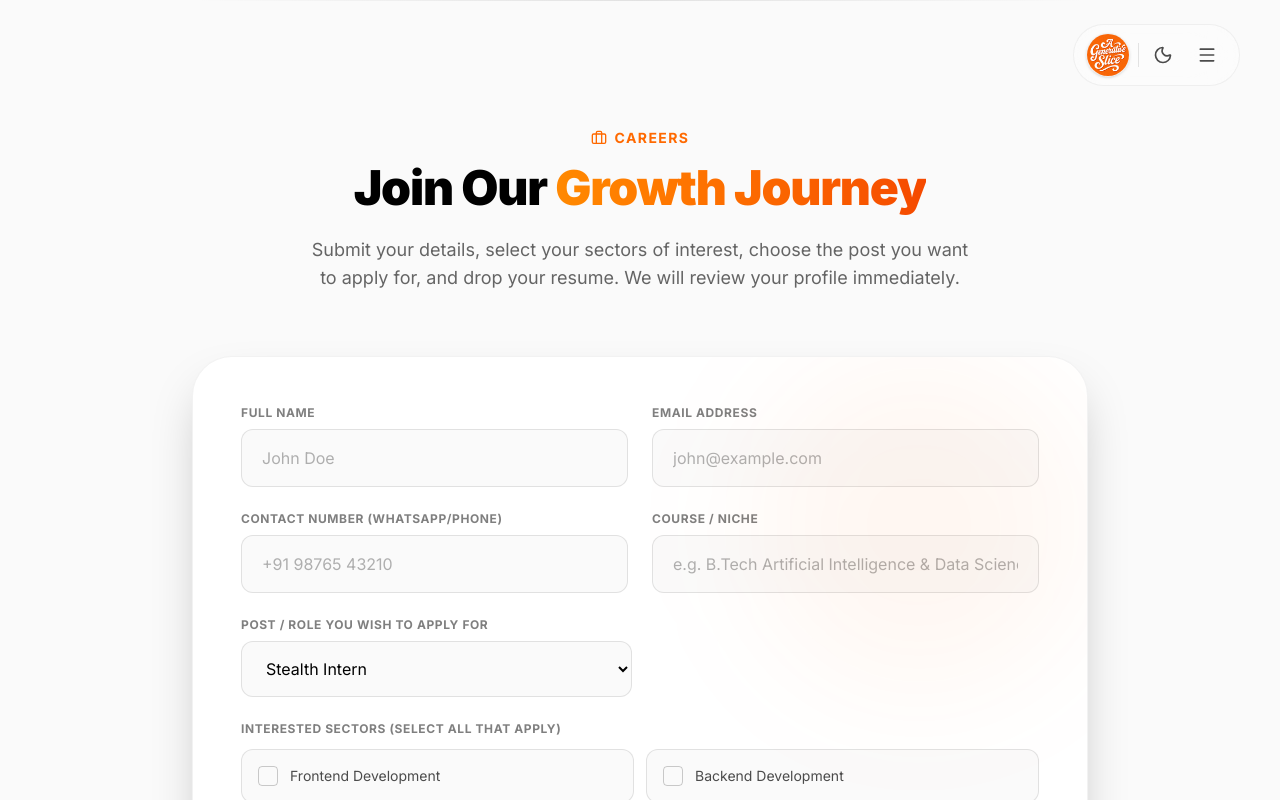
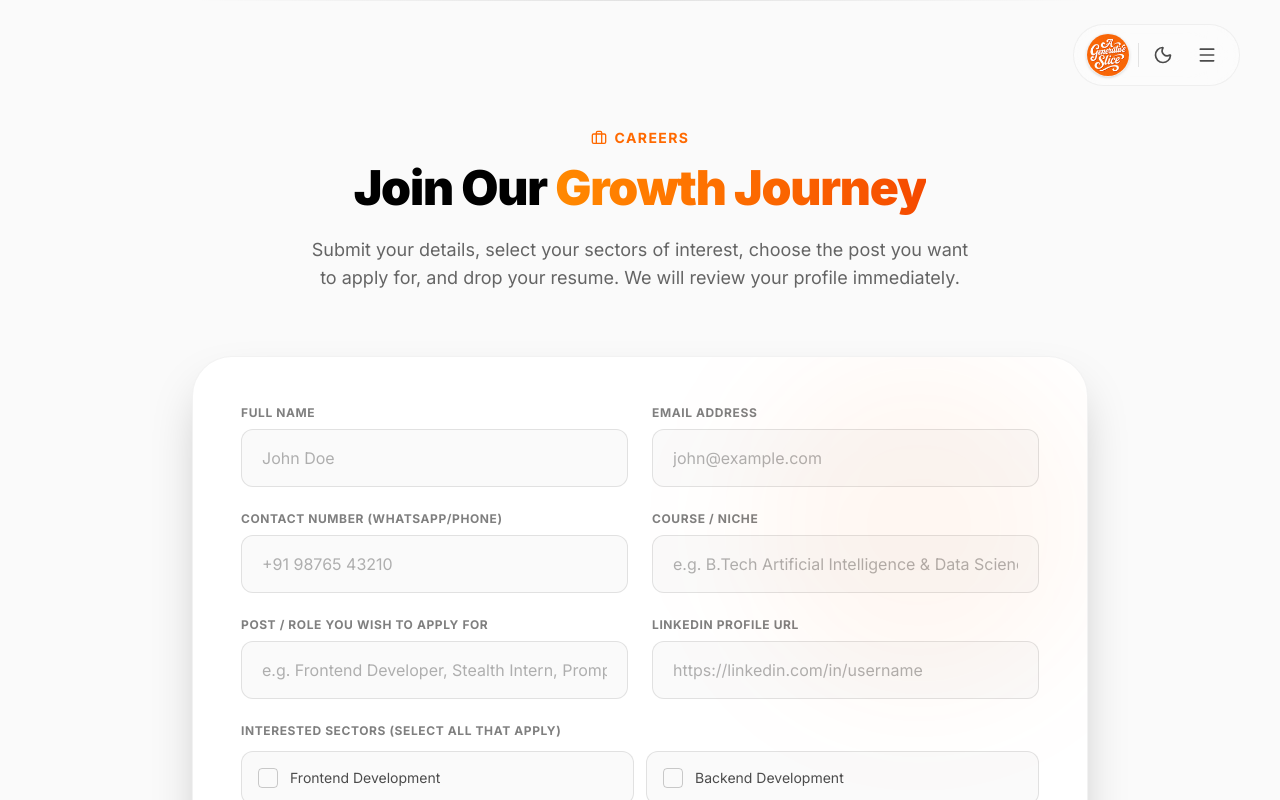
Before and after one commit to A-Generative-Slice/A-generative-slice, a React (Vite) app: page /careers in a window 1280 px wide. Shown: the top 800 px of the page. Built offline with nearby package versions, Linux system fonts and the light colour scheme.

Commit message:
Update CareersSection: replace role dropdown with text field and add LinkedIn Profile URL field

```diff
--- a/src/components/CareersSection.tsx
+++ b/src/components/CareersSection.tsx
@@ -9,8 +9,8 @@ export const CareersSection = () => {
         email: '',
         contact: '',
         courseNiche: '',
-        post: 'Stealth Intern',
-        customPost: '',
+        post: '',
+        linkedIn: '',
         interestedSectors: [] as string[],
         resumeFile: null as File | null
     });
@@ -28,15 +28,7 @@ export const CareersSection = () => {
         "UI/UX Figma Design"
     ];
 
-    const roles = [
-        "Stealth Intern",
-        "Prompt Engineer",
-        "Figma Designer",
-        "Vibe Coder",
-        "Project Presentator",
-        "Customised Solutions Developer",
-        "Other"
-    ];
+
 
     const handleSectorChange = (sector: string) => {
         setFormData(prev => {
@@ -88,14 +80,14 @@ export const CareersSection = () => {
     };
 
     const getMailtoUrl = () => {
-        const finalPost = formData.post === 'Other' ? formData.customPost : formData.post;
-        const subject = encodeURIComponent(`Job Application: ${finalPost} - ${formData.name}`);
+        const subject = encodeURIComponent(`Job Application: ${formData.post} - ${formData.name}`);
         const body = encodeURIComponent(
             `Name: ${formData.name}\n` +
             `Email: ${formData.email}\n` +
             `Contact: ${formData.contact}\n` +
             `Course / Niche: ${formData.courseNiche}\n` +
-            `Post Applied For: ${finalPost}\n` +
+            `Post Applied For: ${formData.post}\n` +
+            `LinkedIn Profile: ${formData.linkedIn}\n` +
             `Interested Sectors: ${formData.interestedSectors.join(', ')}\n\n` +
             `Please make sure to attach your resume PDF file to this email before sending.`
         );
@@ -112,16 +104,16 @@ export const CareersSection = () => {
         setStatus('sending');
         setErrorMessage('');
 
-        const finalPost = formData.post === 'Other' ? formData.customPost : formData.post;
         const submitData = new FormData();
         submitData.append('name', formData.name);
         submitData.append('email', formData.email);
         submitData.append('contact', formData.contact);
         submitData.append('courseNiche', formData.courseNiche);
-        submitData.append('post', finalPost);
+        submitData.append('post', formData.post);
+        submitData.append('linkedIn', formData.linkedIn);
         submitData.append('interestedSectors', formData.interestedSectors.join(', '));
         submitData.append('resume', formData.resumeFile);
-        submitData.append('subject', `Job Application: ${finalPost} - ${formData.name}`);
+        submitData.append('subject', `Job Application: ${formData.post} - ${formData.name}`);
 
         try {
             const res = await fetch('https://formspree.io/f/xdkogvnp', {
@@ -139,8 +131,8 @@ export const CareersSection = () => {
                     email: '',
                     contact: '',
                     courseNiche: '',
-                    post: 'Stealth Intern',
-                    customPost: '',
+                    post: '',
+                    linkedIn: '',
                     interestedSectors: [],
                     resumeFile: null
                 });
@@ -221,7 +213,7 @@ export const CareersSection = () => {
                                 Your application form details have been successfully prepared. To deliver your resume PDF directly to our Gmail, please click the button below to send the prefilled email.
                             </p>
                             <div className="bg-white dark:bg-black/40 border border-orange-500/10 rounded-2xl p-4 text-left text-sm text-black/70 dark:text-white/70 mb-8 max-w-lg mx-auto space-y-2">
-                                <p><strong>Subject:</strong> Job Application for {formData.post === 'Other' ? formData.customPost : formData.post}</p>
+                                <p><strong>Subject:</strong> Job Application for {formData.post}</p>
                                 <p><strong>To:</strong> agenerativeslice@gmail.com</p>
                                 <p className="text-orange-500 font-bold">⚠️ IMPORTANT: Remember to attach your resume PDF file in the email client before sending!</p>
                             </div>
@@ -236,8 +228,8 @@ export const CareersSection = () => {
                                                 email: '',
                                                 contact: '',
                                                 courseNiche: '',
-                                                post: 'Stealth Intern',
-                                                customPost: '',
+                                                post: '',
+                                                linkedIn: '',
                                                 interestedSectors: [],
                                                 resumeFile: null
                                             });
@@ -315,32 +307,29 @@ export const CareersSection = () => {
                                 </div>
                             </div>
 
-                            {/* Job Post / Role Selection */}
-                            <div className="mb-6">
-                                <label className="text-black/50 dark:text-white/50 text-xs font-bold uppercase tracking-wider mb-2 block">Post / Role You Wish to Apply For</label>
-                                <div className="grid grid-cols-1 sm:grid-cols-2 gap-4">
-                                    <select
+                            {/* Job Post & LinkedIn URL */}
+                            <div className="grid grid-cols-1 md:grid-cols-2 gap-6 mb-6">
+                                <div>
+                                    <label className="text-black/50 dark:text-white/50 text-xs font-bold uppercase tracking-wider mb-2 block font-semibold">Post / Role You Wish to Apply For</label>
+                                    <input
+                                        type="text"
+                                        required
                                         value={formData.post}
                                         onChange={(e) => setFormData({ ...formData, post: e.target.value })}
-                                        className="w-full bg-[#fafafa] dark:bg-[#0a0a0a] border border-black/10 dark:border-white/10 rounded-xl px-5 py-4 text-black dark:text-white focus:outline-none focus:border-orange-500/50 focus:ring-1 focus:ring-orange-500/50 transition-all text-base"
-                                    >
-                                        {roles.map((role) => (
-                                            <option key={role} value={role} className="bg-white dark:bg-[#111]">{role}</option>
-                                        ))}
-                                    </select>
-
-                                    {formData.post === 'Other' && (
-                                        <motion.input
-                                            initial={{ opacity: 0, x: -10 }}
-                                            animate={{ opacity: 1, x: 0 }}
-                                            type="text"
-                                            required
-                                            value={formData.customPost}
-                                            onChange={(e) => setFormData({ ...formData, customPost: e.target.value })}
-                                            className="w-full bg-[#fafafa] dark:bg-[#0a0a0a] border border-black/10 dark:border-white/10 rounded-xl px-5 py-4 text-black dark:text-white placeholder-black/30 dark:placeholder-white/20 focus:outline-none focus:border-orange-500/50 focus:ring-1 focus:ring-orange-500/50 transition-all text-base"
-                                            placeholder="Specify custom role name"
-                                        />
-                                    )}
+                                        className="w-full bg-[#fafafa] dark:bg-[#0a0a0a] border border-black/10 dark:border-white/10 rounded-xl px-5 py-4 text-black dark:text-white placeholder-black/30 dark:placeholder-white/20 focus:outline-none focus:border-orange-500/50 focus:ring-1 focus:ring-orange-500/50 transition-all text-base"
+                                        placeholder="e.g. Frontend Developer, Stealth Intern, Prompt Engineer"
+                                    />
+                                </div>
+                                <div>
+                                    <label className="text-black/50 dark:text-white/50 text-xs font-bold uppercase tracking-wider mb-2 block font-semibold">LinkedIn Profile URL</label>
+                                    <input
+                                        type="url"
+                                        required
+                                        value={formData.linkedIn}
+                                        onChange={(e) => setFormData({ ...formData, linkedIn: e.target.value })}
+                                        className="w-full bg-[#fafafa] dark:bg-[#0a0a0a] border border-black/10 dark:border-white/10 rounded-xl px-5 py-4 text-black dark:text-white placeholder-black/30 dark:placeholder-white/20 focus:outline-none focus:border-orange-500/50 focus:ring-1 focus:ring-orange-500/50 transition-all text-base"
+                                        placeholder="https://linkedin.com/in/username"
+                                    />
                                 </div>
                             </div>
 
```
